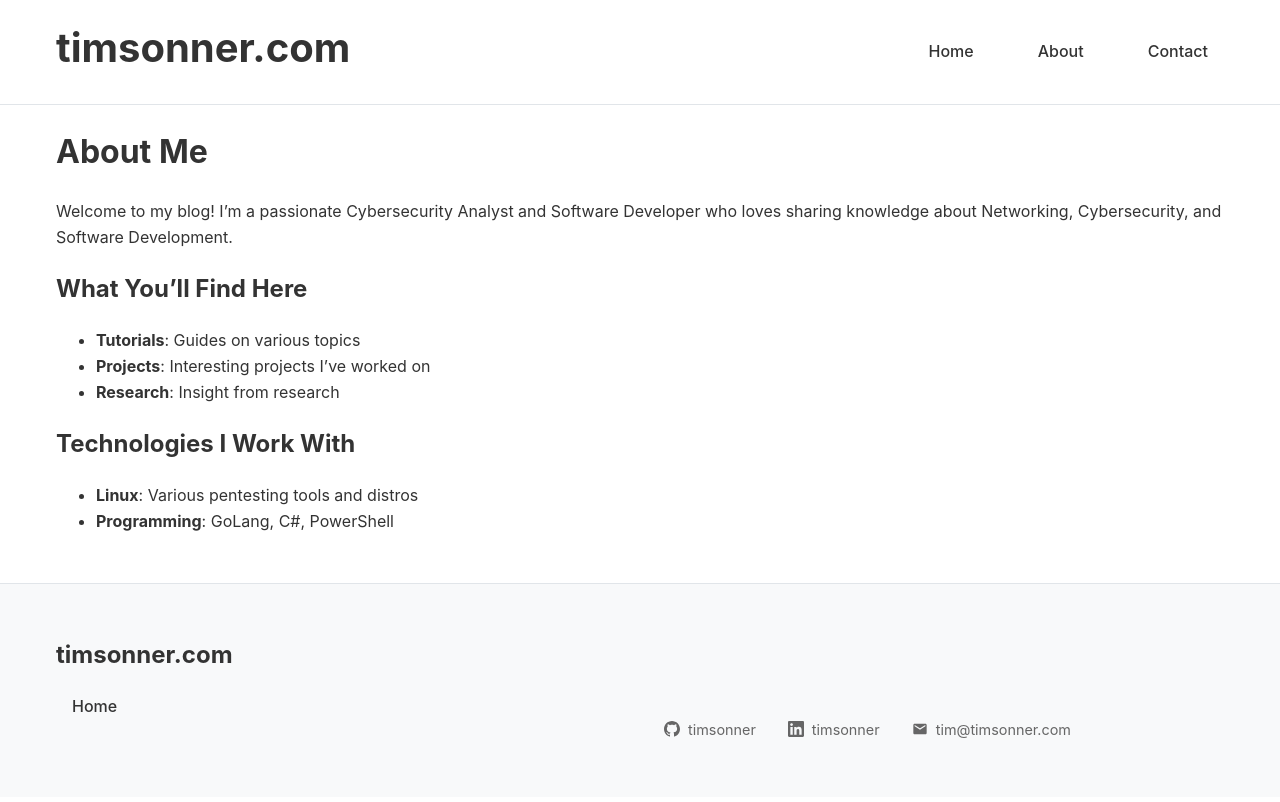
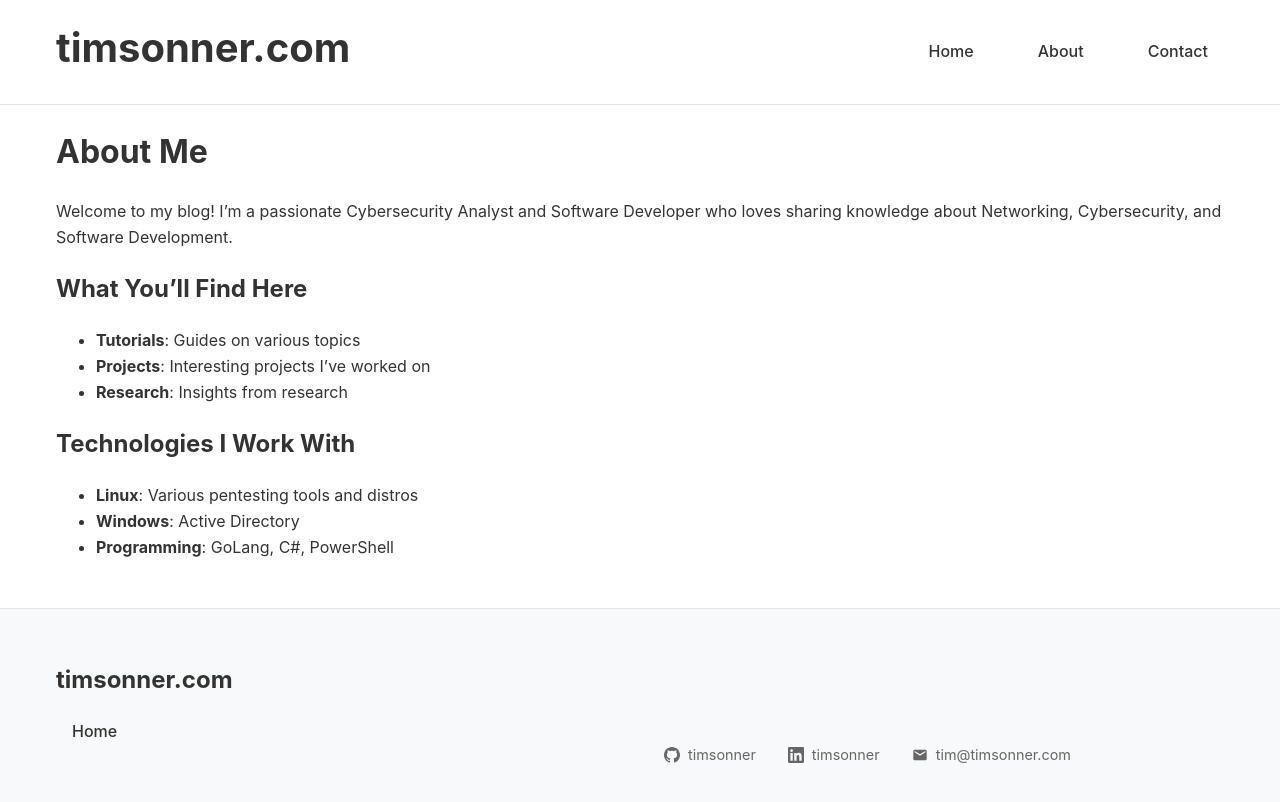
Before and after one commit to timsonner/timsonner.github.io, a Jekyll site: the page built from about.md, in a window 1280 px wide. Shown: the top 802 px of the page. Built offline with Jekyll 4.4.1, drawn with Linux system fonts in a browser that asks for light colours.

Commit message:
update about

```diff
--- a/about.md
+++ b/about.md
@@ -12,9 +12,10 @@ Welcome to my blog! I'm a passionate Cybersecurity Analyst and Software Develope
 
 - **Tutorials**: Guides on various topics
 - **Projects**: Interesting projects I've worked on
-- **Research**: Insight from research
+- **Research**: Insights from research
 
 ## Technologies I Work With
 
 - **Linux**: Various pentesting tools and distros
+- **Windows**: Active Directory
 - **Programming**: GoLang, C#, PowerShell
```
